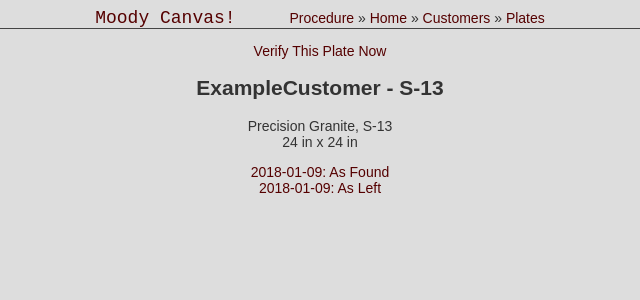
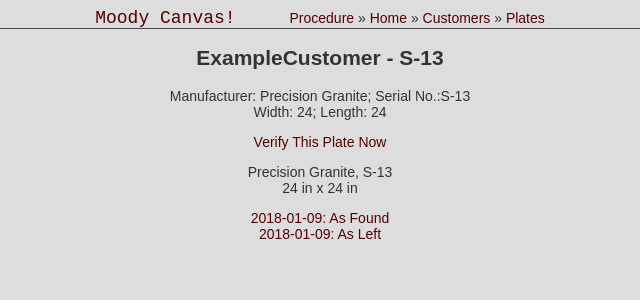
Before and after one commit to judooochp/MoodyCanvas, a Django app: a page that uses MoodyCanvas/Moody/templates/Moody/verifs.html in a window 1280 px wide. Shown: the top 300 px of the page, without its empty margins (320-960 px from the left). Run offline with Django 3.2, Linux system fonts and the light colour scheme; data comes from the database, SQL or seed files in the repository; both versions use the stored data as it was after the commit.

Commit message:
Added real examples within ExampleCustomer

```diff
--- a/MoodyCanvas/Moody/templates/Moody/verifs.html
+++ b/MoodyCanvas/Moody/templates/Moody/verifs.html
@@ -77,14 +77,16 @@
             <li><a href="{% url 'Moody:plates' view.kwargs.custname %}">Plates</a></li>
         </ul>
     </div>
+    <h2>{{ view.kwargs.custname }} - {{ view.kwargs.id_no }}</h2>
     {% if not recent_verifs %}
     <h2>No verifications on this plate.</h2>
     <p><a href="{% url 'Moody:new_verif' view.kwargs.custname view.kwargs.id_no %}">Verify This Plate Now</a></p>
     {% else %}
+    <p>
+        Manufacturer: {{ recent_verifs.0.plate_id.plate_mfr }}; Serial No.:{{ recent_verifs.0.plate_id.plate_sn}}<br />
+        Width: {{ recent_verifs.0.plate_id.plate_wid }}; Length: {{ recent_verifs.0.plate_id.plate_len }}<br />
+    </p>
     <p><a href="{% url 'Moody:new_verif' view.kwargs.custname view.kwargs.id_no %}">Verify This Plate Now</a></p>
-
-
-    <h2>{{ view.kwargs.custname }} - {{ view.kwargs.id_no }}</h2>
     <p>{{ recent_verifs.0.plate_id.plate_mfr }}, {{ recent_verifs.0.plate_id.plate_sn }}<br />{{ recent_verifs.0.plate_id.plate_wid }} in x {{ recent_verifs.0.plate_id.plate_len }} in</p>
     <ul>
         {% for v in recent_verifs %}
--- a/MoodyCanvas/Moody/views.py
+++ b/MoodyCanvas/Moody/views.py
@@ -132,7 +132,7 @@ def save_new_plate(request, custname):
             check_sn = Plate.objects.get(plate_sn=plate.plate_sn, plate_mfr=plate.plate_mfr)
         except (Plate.DoesNotExist):
             plate.save()
-            return HttpResponseRedirect(reverse('Moody:verifs', args=(custname, plate_id,)))
+            return HttpResponseRedirect(reverse('Moody:verifs', args=(custname, plate.plate_id,)))
         else:
             request.session['plate_sn'] = plate.plate_sn
             request.session['plate_mfr'] = plate.plate_mfr
```
Also changed, not shown: MoodyCanvas/db.sqlite3.
